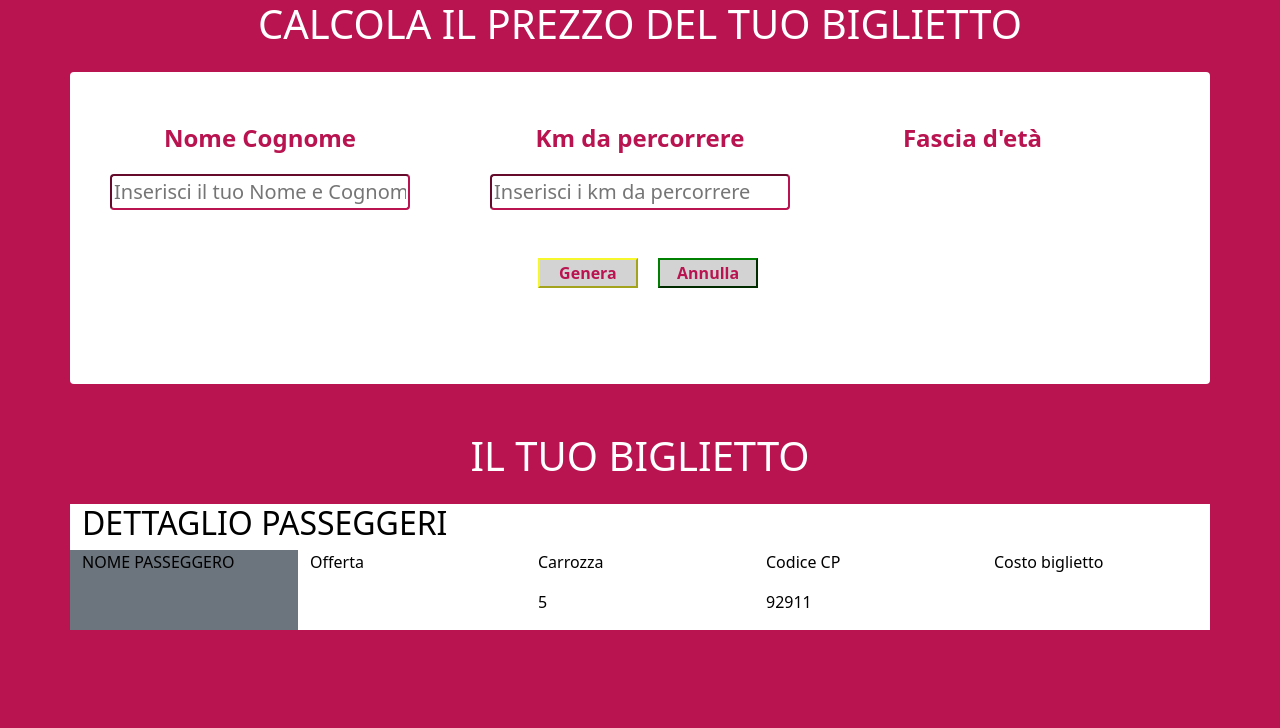
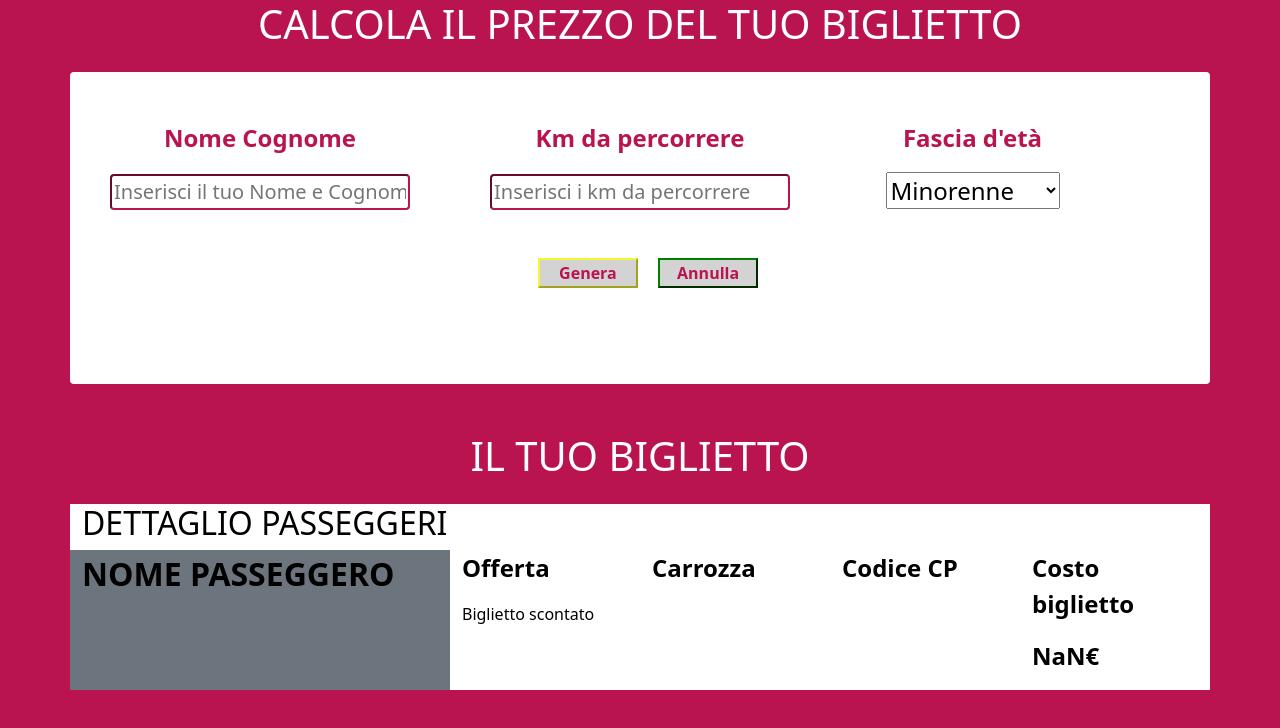
Before and after one commit to alessandroordetti/js-biglietto-treno-form, a plain HTML site: page index.html in a window 1280 px wide. Both pictures are taken after a click on the button "Genera". Drawn offline with nearby package versions, Linux system fonts and the light colour scheme.

Commit message:
Ticket-price

```diff
--- a/index.html
+++ b/index.html
@@ -22,7 +22,7 @@
                     Nome Cognome
                 </p>
 
-                <input type="text" placeholder="Inserisci il tuo Nome e Cognome" class="rounded fs-5">
+                <input type="text" placeholder="Inserisci il tuo Nome e Cognome" class="rounded fs-5" id="user-name">
             </div>
 
             <div class="col-4">
@@ -30,13 +30,22 @@
                     Km da percorrere
                 </p>
 
-                <input type="text" placeholder="Inserisci i km da percorrere" class="rounded fs-5">
+                <input type="text" placeholder="Inserisci i km da percorrere" class="rounded fs-5" id="user-km">
             </div>
 
             <div class="col-3">
                 <p>
                     Fascia d'età
                 </p>
+
+                <select name="età" id="età">
+                    <option value="Minorenne">Minorenne</option>
+
+                    <option value="Maggiorenne">Maggiorenne</option>
+
+                    <option value="Over65">Over 65</option>
+
+                </select>
             </div>
         </div>
 
@@ -52,49 +61,57 @@
         Il tuo biglietto
     </h1>
 
-    <section class="container ticket-recap text-black">
+    <section class="container ticket-recap text-black ">
 
         <h2 class="text-uppercase">
             Dettaglio passeggeri
         </h2>
 
         <div class="row">
-            <div class="col bg-secondary">
-                <p class="text-uppercase">Nome passeggero</p>
+            <div class="col-4 bg-secondary">
+                <p class="text-uppercase fw-bold fs-2">Nome passeggero</p>
 
-                <p id="traveller-name">
+                <p id="traveller-name" class="fs-2">
 
                 </p>
             </div>
 
             <div class="col">
-                <p class="">
+                <p class="fw-bold fs-4">
                     Offerta
+                </p>
+
+                <p id="ticket-type">
+
                 </p>
             </div>
 
             <div class="col">
-                <p class="">
+                <p class="fw-bold fs-4 mb-5">
                     Carrozza
                 </p>
 
-                <p>
-                    5
+                <p class="fs-2">
+
                 </p>
             </div>
 
             <div class="col">
-                <p class="">
+                <p class="fw-bold fs-4 mb-5">
                     Codice CP
                 </p>
 
-                <p>
-                    92911
+                <p class="fs-2">
+
                 </p>
             </div>
 
             <div class="col">
-                <p class="">
+                <p class="fw-bold fs-4">
+                    Costo biglietto
+                </p>
+
+                <p class="fw-bold fs-4" id="ticket-price">
                     Costo biglietto
                 </p>
             </div>
--- a/js/myscripts.js
+++ b/js/myscripts.js
@@ -1,4 +1,33 @@
-document.querySelector("button").addEventListener('click', function(){
+document.getElementById("enter-button").addEventListener('click', function(){
+
+    /*prendo il valore dell'id user-name*/
+    let nominativo = document.getElementById('user-name').value;
+
+    document.getElementById('traveller-name').innerHTML = nominativo;
+
+    let km = document.getElementById("user-km");
+    let kilometri = parseInt(km.value);
+
+    let ticket = (kilometri * 0.27);
+
+    let age = document.getElementById("età").value;
 
 
-})
+    if (age == "Minorenne") {
+        ticket - (ticket - (ticket * 0.17)).toFixed(2);
+    } else if (age == "Over65") {
+        ticket - (ticket -(ticket * 0.33)).toFixed(2);
+    } else {
+        ticket = ticket.toFixed(2);
+    }
+
+    document.getElementById('ticket-price').innerHTML = ticket + "€";
+
+    if ((age == "Minorenne") || (age == "Over65")) {
+        document.getElementById("ticket-type").innerHTML = "Biglietto scontato"
+    } else {
+        document.getElementById("ticket-type").innerHTML = "Biglietto regolare"
+    }
+
+
+});
```
